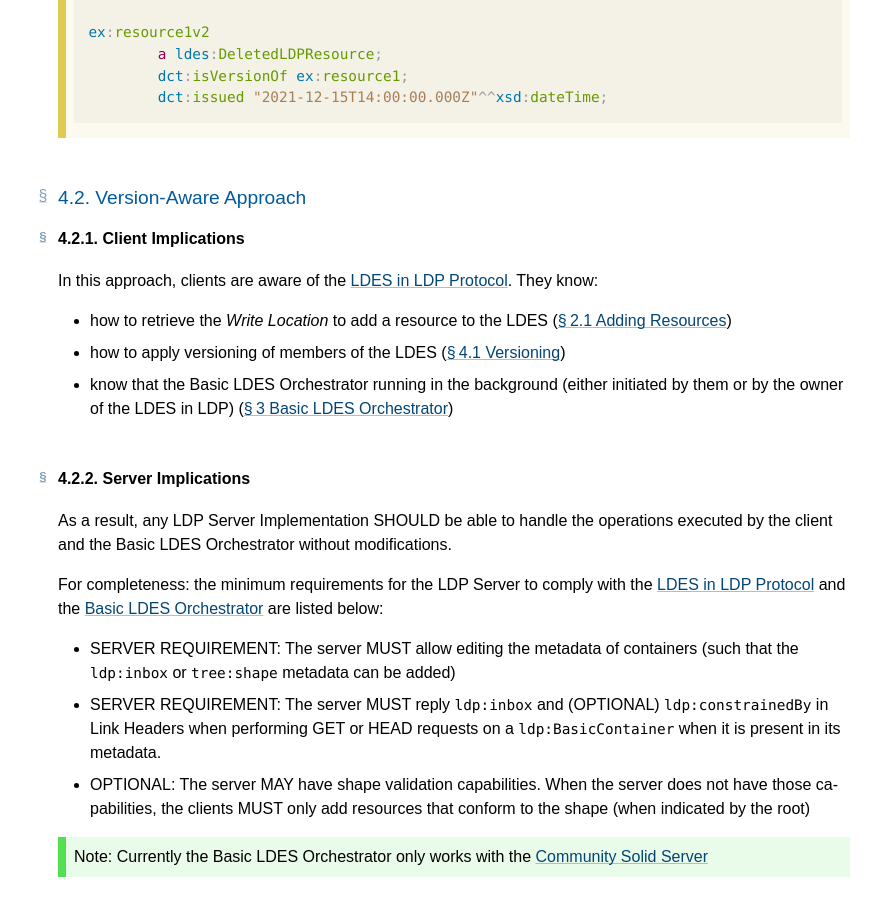
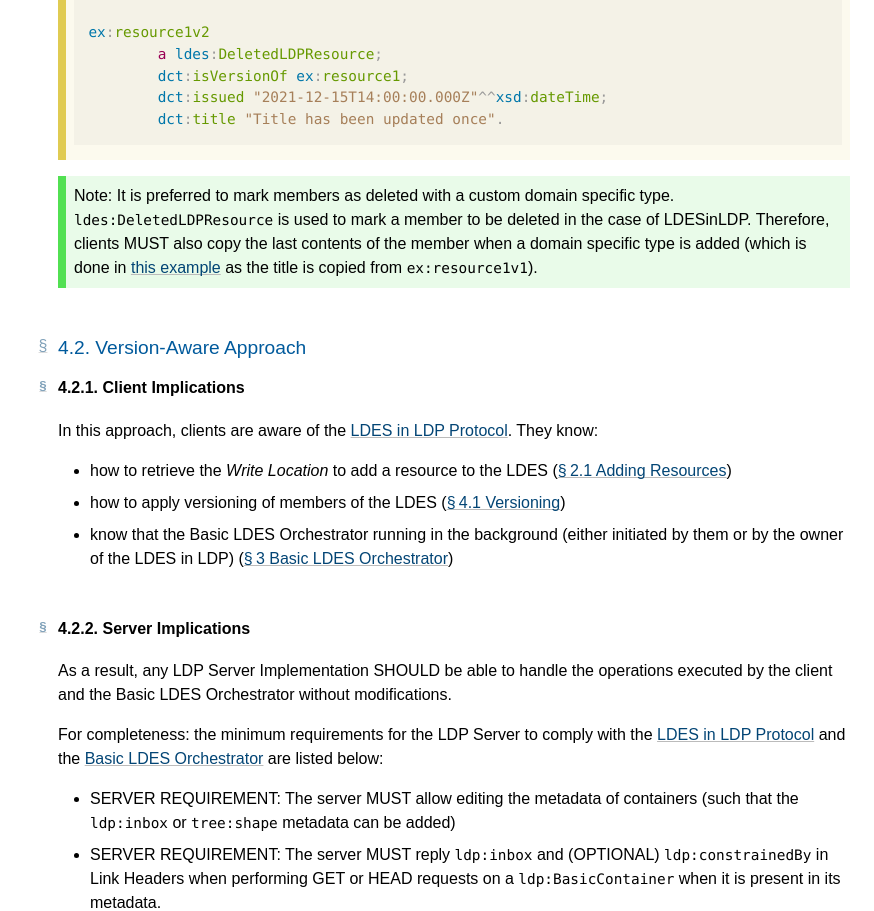
Before and after one commit to woutslabbinck/LDESinLDP, a plain HTML site: page index.html in a window 1280 px wide. Shown: the part 7491-8402 px from the top of the page, without its empty margins (406-1280 px from the left). Drawn offline with Linux system fonts and the light colour scheme.

Commit message:
Deploying to gh-pages from @ woutslabbinck/LDESinLDP@e5d01f91663c528c320748e7c4a0f5903556f58a 🚀

```diff
--- a/index.html
+++ b/index.html
@@ -1488,7 +1488,7 @@ Possible extra rowspan handling
 	}
 </style>
   <meta content="Bikeshed version 2e3c4c68b, updated Fri Jan 14 14:49:00 2022 -0800" name="generator">
-  <meta content="427e30280cadeef086216d0112c93d73bb1fc59a" name="document-revision">
+  <meta content="e5d01f91663c528c320748e7c4a0f5903556f58a" name="document-revision">
 <style>/* style-autolinks */
 
 .css.css, .property.property, .descriptor.descriptor {
@@ -2282,8 +2282,11 @@ To support versioning, an <code>ldes:EventStream</code> MUST define two properti
 	<c- b>a</c-> <c- nn>ldes</c-><c- p>:</c-><c- f>DeletedLDPResource</c-><c- p>;</c->
 	<c- nn>dct</c-><c- p>:</c-><c- f>isVersionOf</c-> <c- nn>ex</c-><c- p>:</c-><c- f>resource1</c-><c- p>;</c->
 	<c- nn>dct</c-><c- p>:</c-><c- f>issued</c-> <c- s>"2021-12-15T14:00:00.000Z"</c-><c- p>^^</c-><c- nn>xsd</c-><c- p>:</c-><c- f>dateTime</c-><c- p>;</c->
+	<c- nn>dct</c-><c- p>:</c-><c- f>title</c-> <c- s>"Title has been updated once"</c-><c- p>.</c->
 </pre>
    </div>
+   <p class="note" role="note"><span>Note:</span> It is preferred to mark members as deleted with a custom domain specific type. <code>ldes:DeletedLDPResource</code> is used to mark a member to be deleted in the case of LDESinLDP.
+Therefore, clients MUST also copy the last contents of the member when a domain specific type is added (which is done in <a href="#ldes-versioning-2">this example</a> as the title is copied from <code>ex:resource1v1</code>).</p>
    <h3 class="heading settled" data-level="4.2" id="version-aware-approach"><span class="secno">4.2. </span><span class="content">Version-Aware Approach</span><a class="self-link" href="#version-aware-approach"></a></h3>
    <h4 class="heading settled" data-level="4.2.1" id="client-implications"><span class="secno">4.2.1. </span><span class="content">Client Implications</span><a class="self-link" href="#client-implications"></a></h4>
    <p>In this approach, clients are aware of the <a href="#ldesinldp">LDES in LDP Protocol</a>.
```
Also changed, not shown: 1 other file.
